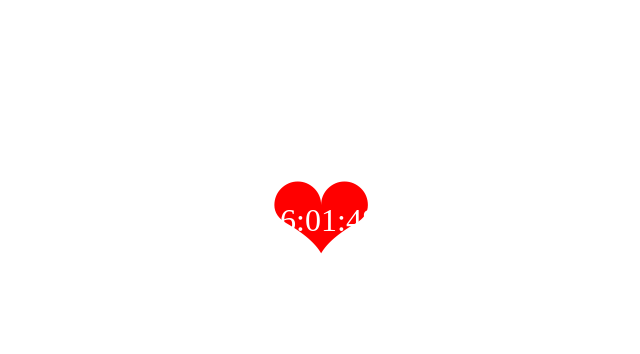
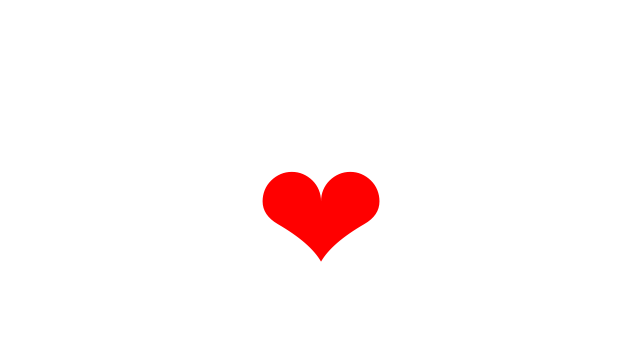
Before and after one commit to AlmaJack/Legrand_coeur, a plain HTML site: page index.html in a window 1280 px wide. Shown: the part 180-534 px from the top of the page, without its empty margins (319-959 px from the left). Drawn offline with Linux system fonts and the light colour scheme.

Commit message:
Update index.html

```diff
--- a/index.html
+++ b/index.html
@@ -14,10 +14,16 @@
             top: 50%;
             left: 50%;
             transform: translate(-50%, -50%);
+            text-align: center;
+        }
+
+        #date {
+            font-size: 2rem;
+            color: white;
         }
 
         #heart {
-            font-size: 8rem;
+            font-size: 10rem;
             color: red;
             display: inline-block;
             animation: beat 1s infinite;
@@ -25,11 +31,7 @@
 
         #clock {
             font-size: 2rem;
-            color: white; /* Changer la couleur de la police en blanc */
-            position: absolute;
-            top: 50%;
-            left: 50%;
-            transform: translate(-50%, -50%);
+            color: white;
         }
 
         @keyframes beat {
@@ -37,17 +39,23 @@
                 transform: scale(1);
             }
             50% {
-                transform: scale(1.1);
+                transform: scale(1.3);
             }
         }
     </style>
 </head>
 <body>
     <div id="container">
+        <div id="date">
+            <script>
+                const now = new Date();
+                const options = { year: 'numeric', month: 'long', day: 'numeric' };
+                document.write(now.toLocaleDateString('fr-FR', options));
+            </script>
+        </div>
         <div id="heart">❤</div>
         <div id="clock"></div>
     </div>
-
     <script>
         function updateClock() {
             const now = new Date();
```
